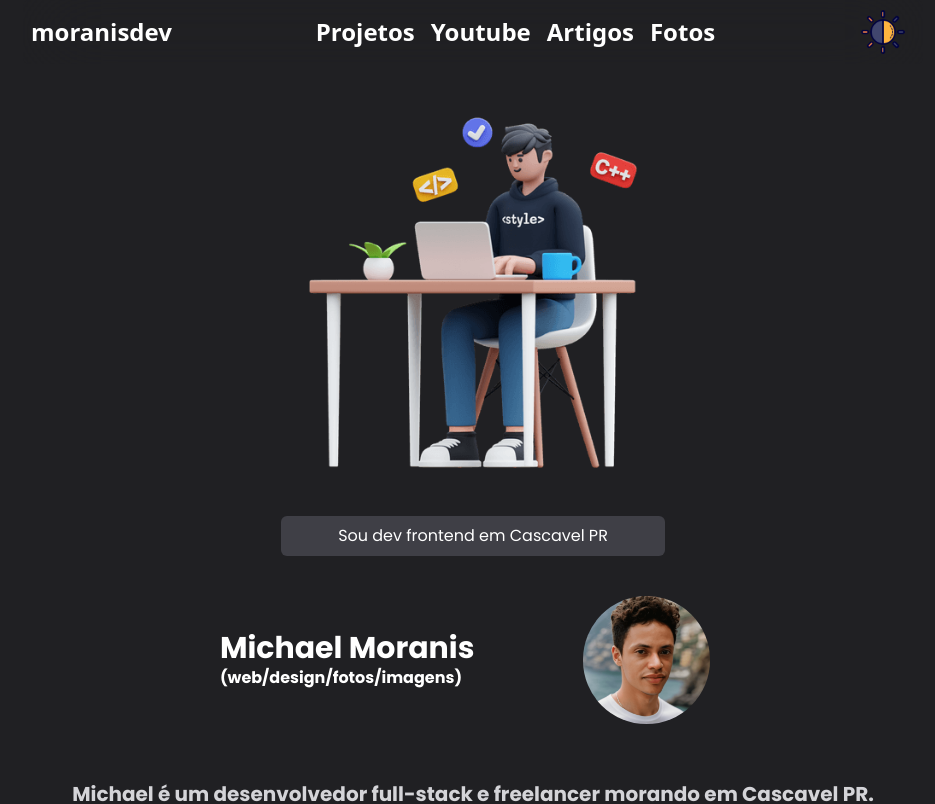
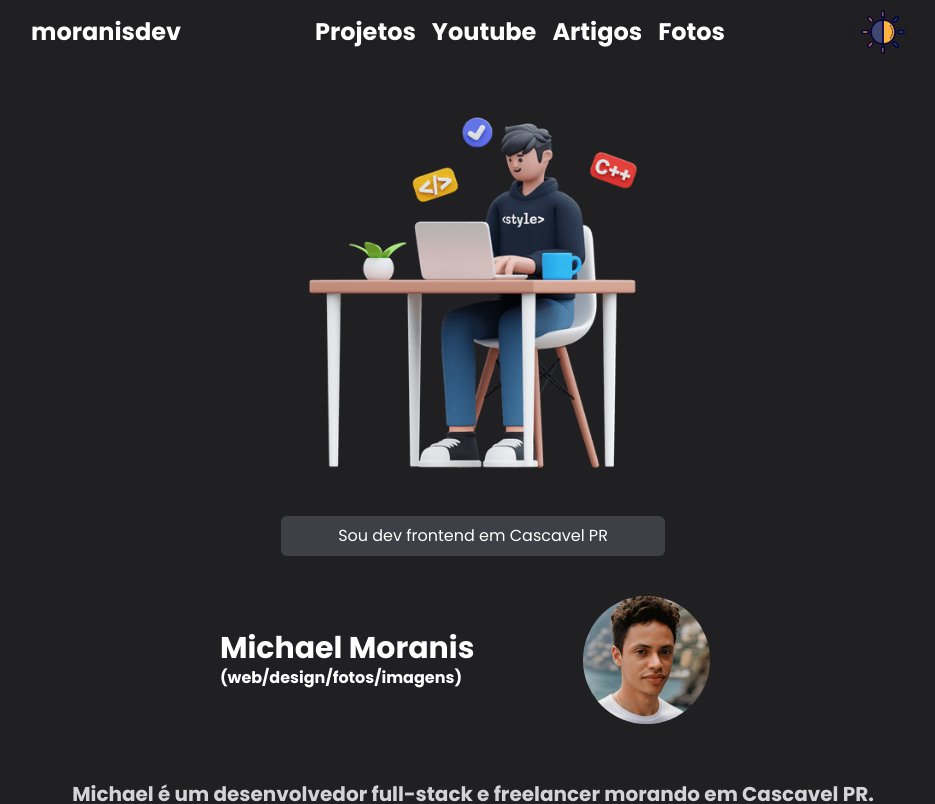
Before and after one commit to MichaelMoranis/portifolio, a React (Vite) app: page / in a window 1280 px wide. Shown: the top 804 px of the page, without its empty margins (167-1102 px from the left). Built offline with nearby package versions, Linux system fonts and the light colour scheme.

Commit message:
refactor: font component header change

```diff
--- a/src/components/Header/index.tsx
+++ b/src/components/Header/index.tsx
@@ -26,7 +26,7 @@ export default function Header({
 
   return (
     <header
-      className={`flex items-center justify-center w-full max-w-[900px] mx-auto left-1/2 -translate-x-1/2 fixed top-0 z-20 p-2 rounded-md ${
+      className={`font-regular flex items-center justify-center w-full max-w-[900px] mx-auto left-1/2 -translate-x-1/2 fixed top-0 z-20 p-2 rounded-md ${
         darkMode ? "bg-zinc-400" : "bg--700"
       } backdrop-blur-2xl`}
     >
@@ -38,7 +38,7 @@ export default function Header({
         <h1 className="font-bold text-2xl hover:underline">
           <Link to="/">moranisdev</Link>
         </h1>
-        <ul className="gap-4 font-bold text-2xl items-center flex [@media(max-width:770px)]:hidden">
+        <ul className="gap-4 text-2xl items-center flex [@media(max-width:770px)]:hidden font-bold">
           <li className="hover:underline">
             <Link
               to="/works"
```
